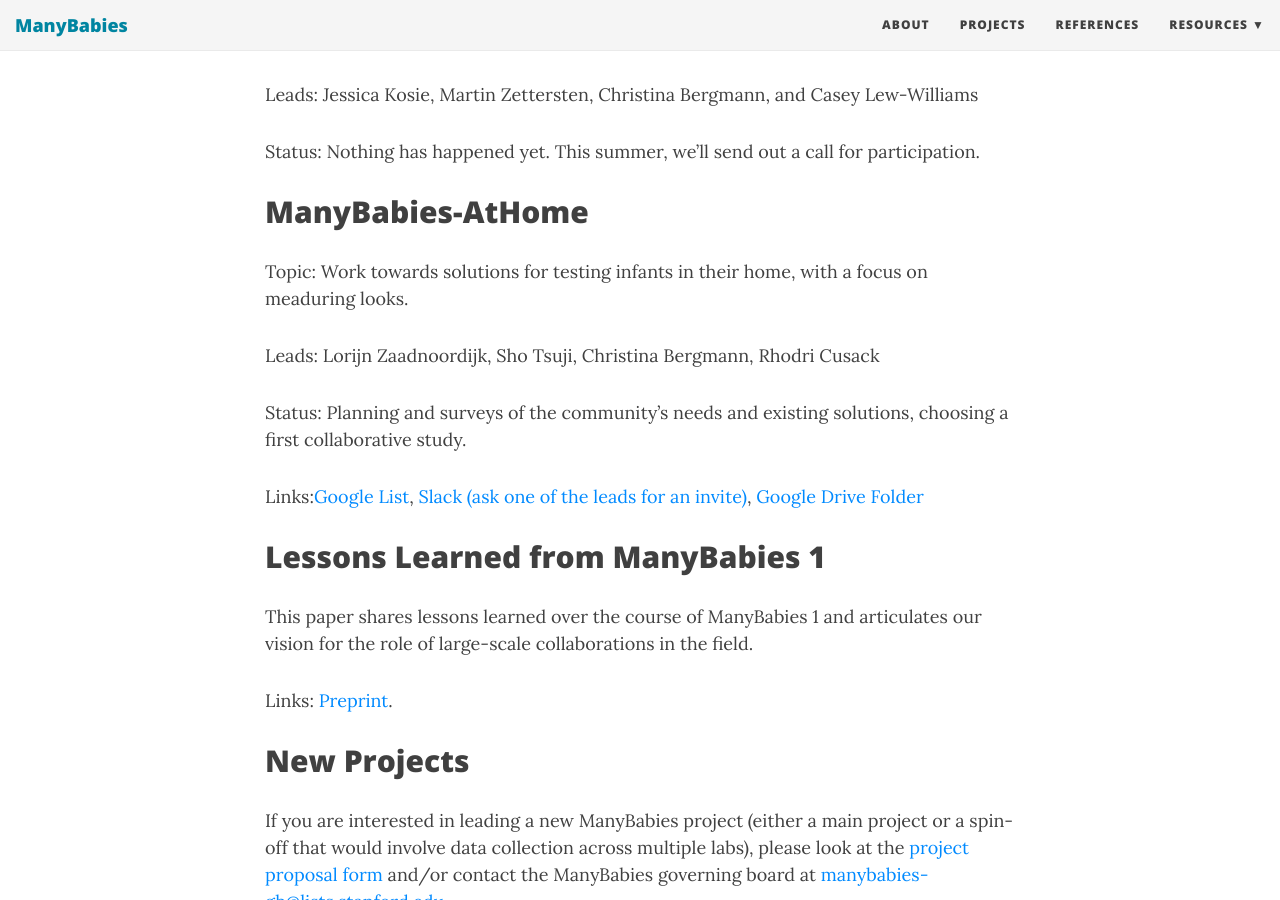
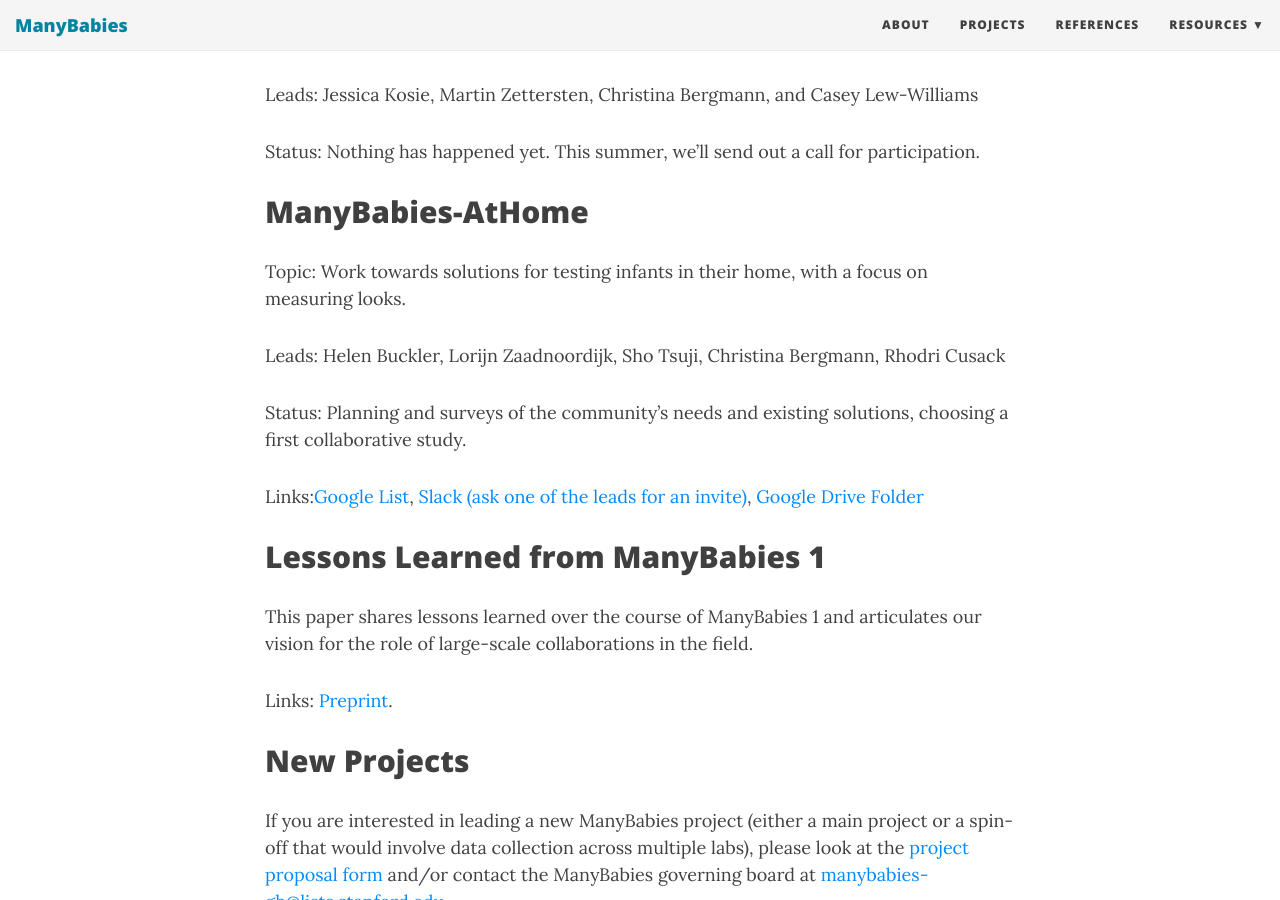
Before and after one commit to manybabies/manybabies.github.io, a Jekyll site: the page built from projects.md, in a window 1280 px wide and 900 px high, scrolled down 3541 px. Built offline with Jekyll 4.4.1, drawn with Linux system fonts in a browser that asks for light colours; nearby versions of some CDN libraries.

Commit message:
Fix typo, add new MBAH lead

```diff
--- a/projects.md
+++ b/projects.md
@@ -118,9 +118,9 @@ Status: Nothing has happened yet. This summer, we'll send out a call for partici
 
 ## ManyBabies-AtHome
 
-Topic: Work towards solutions for testing infants in their home, with a focus on meaduring looks.
+Topic: Work towards solutions for testing infants in their home, with a focus on measuring looks.
 
-Leads: Lorijn Zaadnoordijk, Sho Tsuji, Christina Bergmann, Rhodri Cusack
+Leads: Helen Buckler, Lorijn Zaadnoordijk, Sho Tsuji, Christina Bergmann, Rhodri Cusack
 
 Status: Planning and surveys of the community's needs and existing solutions, choosing a first collaborative study.
 
```
